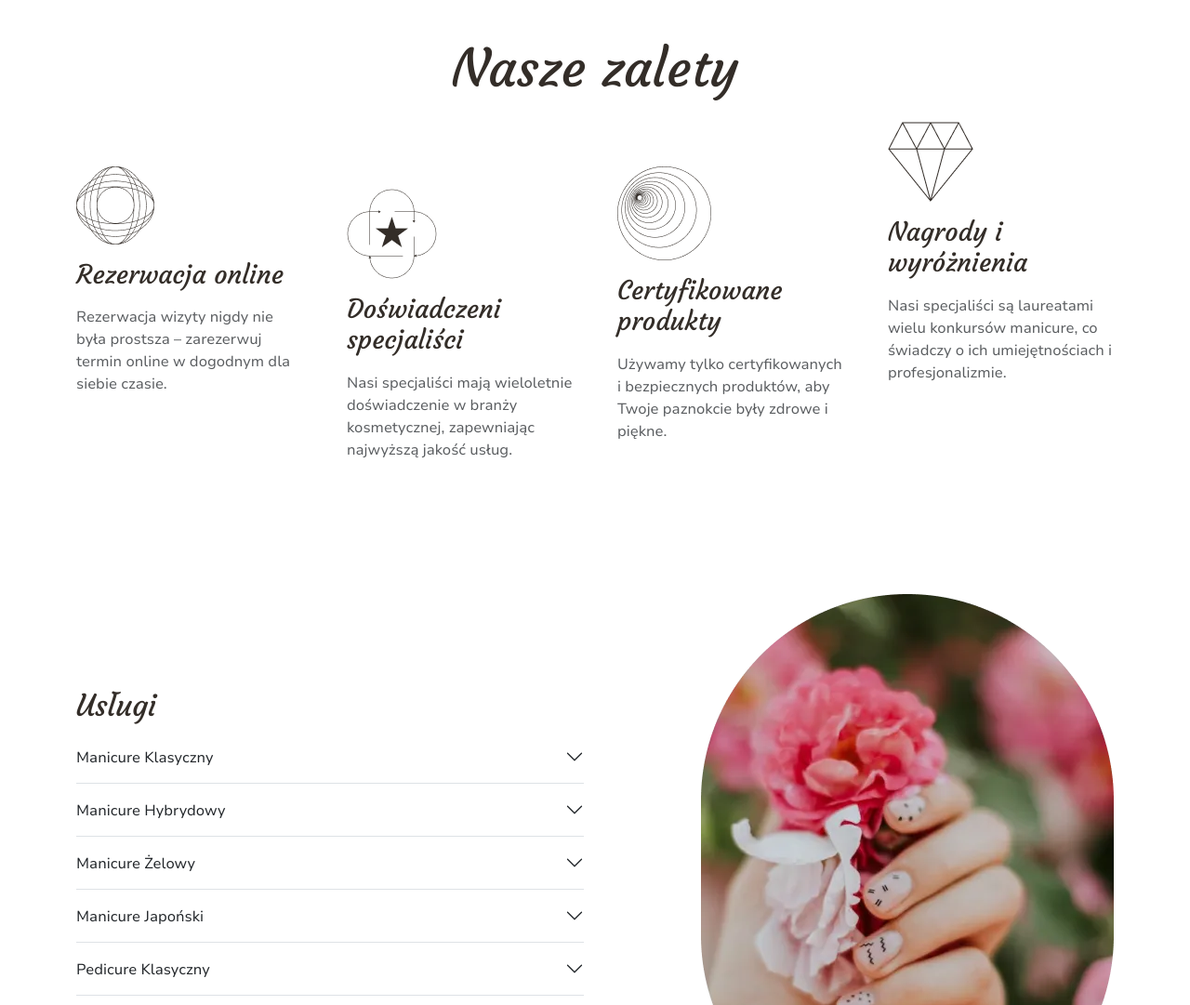
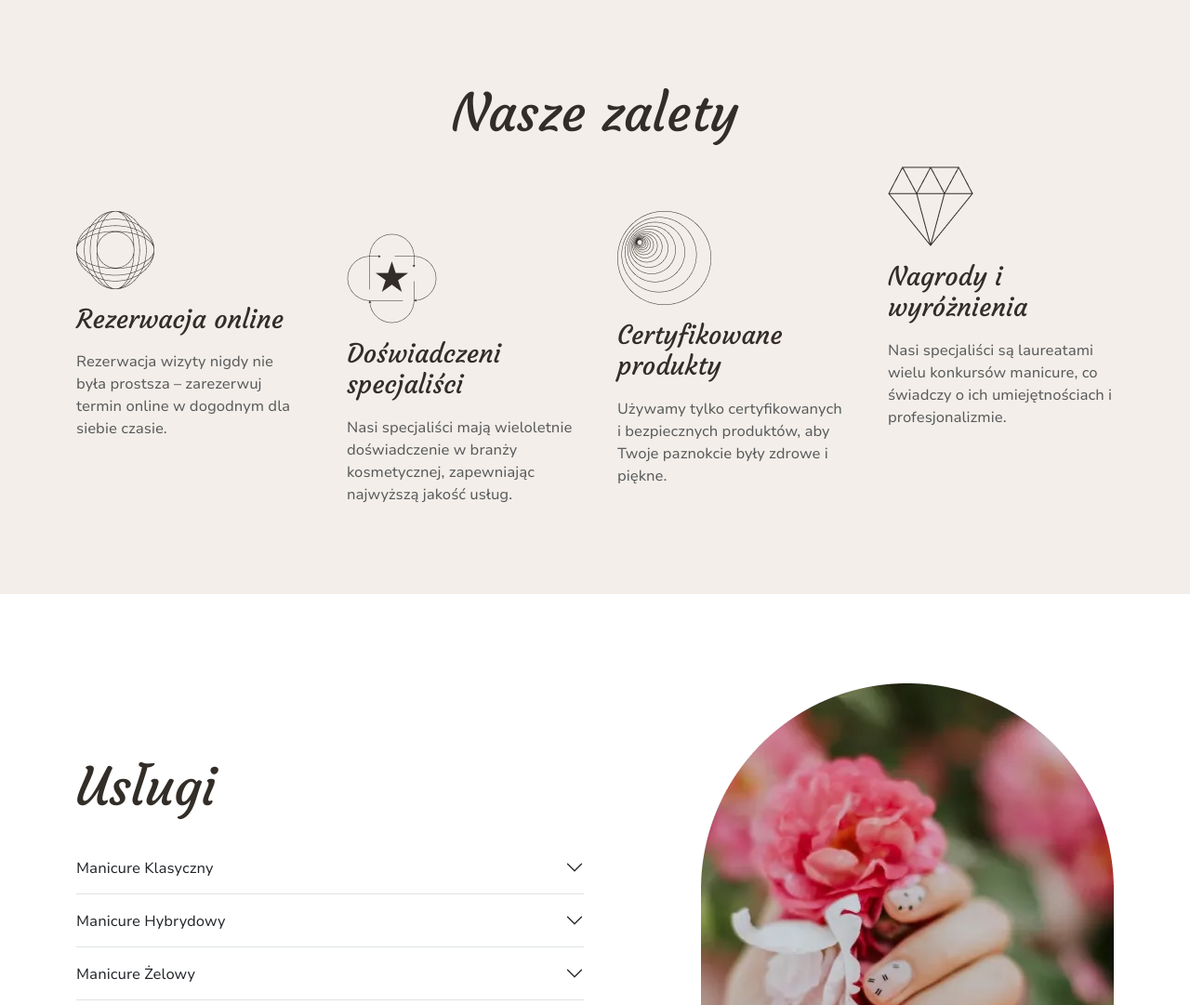
Before and after one commit to hannakulikowska/nail-salon, a website built with Vite: page index.html in a window 1280 px wide. Shown: the part 1640-2721 px from the top of the page at 93% size. Built offline with nearby package versions, Linux system fonts and the light colour scheme.

Commit message:
refactor: update css properties

```diff
--- a/index.html
+++ b/index.html
@@ -145,7 +145,7 @@
           </div>
         </section>
 
-        <section id="ticker-animation my-5">
+        <section id="ticker-animation">
           <div class="ticker w-100 bg-dark">
             <p class="ticker-text text-uppercase text-white my-5">
               <span class="px-4">5+ lat doświadczenia</span>
@@ -221,10 +221,10 @@
 
         <section
           id="advantages"
-          class="py-5 my-lg-5">
+          class="py-5 my-lg-5 bg-body-secondary">
           <div class="container">
-            <h2 class="display-4 mb-4 text-center">Nasze zalety</h2>
-            <div class="row gx-md-5">
+            <h2 class="display-4 mt-5 mb-4 text-center">Nasze zalety</h2>
+            <div class="row gx-md-5 flex-wrap">
               <div class="col-md-6 col-lg-3 gap-4 text-start mt-lg-5">
                 <img
                   src="./src/img/booking-icon.png"
@@ -247,7 +247,7 @@
                   data-aos-easing="linear"
                   data-aos-duration="1500" />
                 <h3 class="fs-3 mb-3">Doświadczeni specjaliści</h3>
-                <p class="text-muted mb-5 mb-lg-0">
+                <p class="text-muted mb-5">
                   Nasi specjaliści mają wieloletnie doświadczenie w branży kosmetycznej, zapewniając najwyższą jakość
                   usług.
                 </p>
@@ -261,7 +261,7 @@
                   data-aos-easing="linear"
                   data-aos-duration="1000" />
                 <h3 class="fs-3 mb-3">Certyfikowane produkty</h3>
-                <p class="text-muted mb-5 mb-lg-0">
+                <p class="text-muted mb-5">
                   Używamy tylko certyfikowanych i bezpiecznych produktów, aby Twoje paznokcie były zdrowe i piękne.
                 </p>
               </div>
@@ -293,7 +293,7 @@
               data-aos-easing="linear"
               data-aos-duration="1500">
               <div class="col-lg-6 text-center text-lg-start">
-                <h2>Usługi</h2>
+                <h2 class="display-4 mb-4">Usługi</h2>
 
                 <div
                   class="accordion accordion-flush"
```
